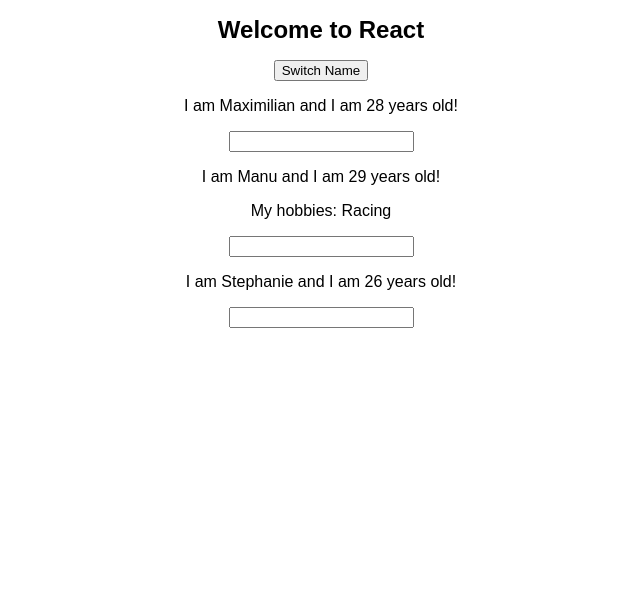
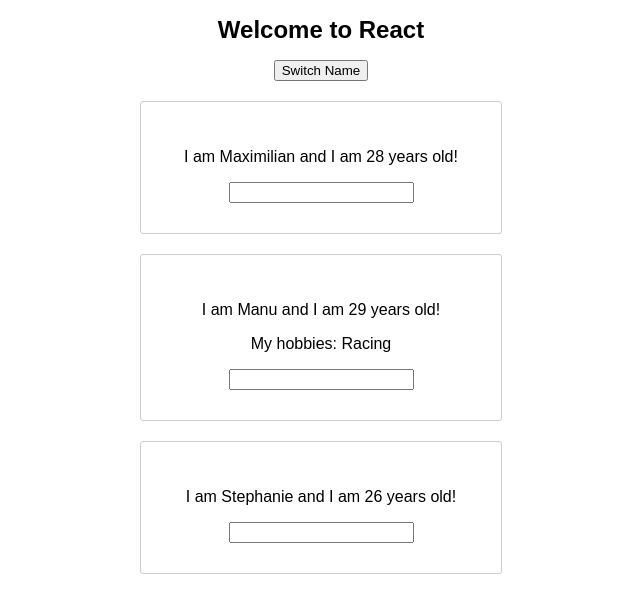
Before and after one commit to femmebot/react16, a React (Create React App) app in the folder my-app/: page / in a window 1280 px wide. Shown: the top 612 px of the page, without its empty margins (319-959 px from the left). Built offline with nearby package versions, Linux system fonts and the light colour scheme.

Commit message:
added css

```diff
--- /dev/null
+++ b/my-app/src/Person/Person.css
@@ -0,0 +1,8 @@
+.Person {
+  width: calc(100% - 40px);
+  max-width: 300px;
+  border: 1px solid #ccc;
+  border-radius: 3px;
+  margin: 20px auto;
+  padding: 30px;
+}
--- a/my-app/src/Person/Person.js
+++ b/my-app/src/Person/Person.js
@@ -1,8 +1,9 @@
 import React from 'react';
+import './Person.css';
 
 const person = (props) => {
   return (
-    <div>
+    <div className="Person">
       <p onClick={props.click}>I am {props.name} and I am {props.age} years old!</p>
       <p>{props.children}</p>
       <input type="text" onChange={props.changed}/>
```
